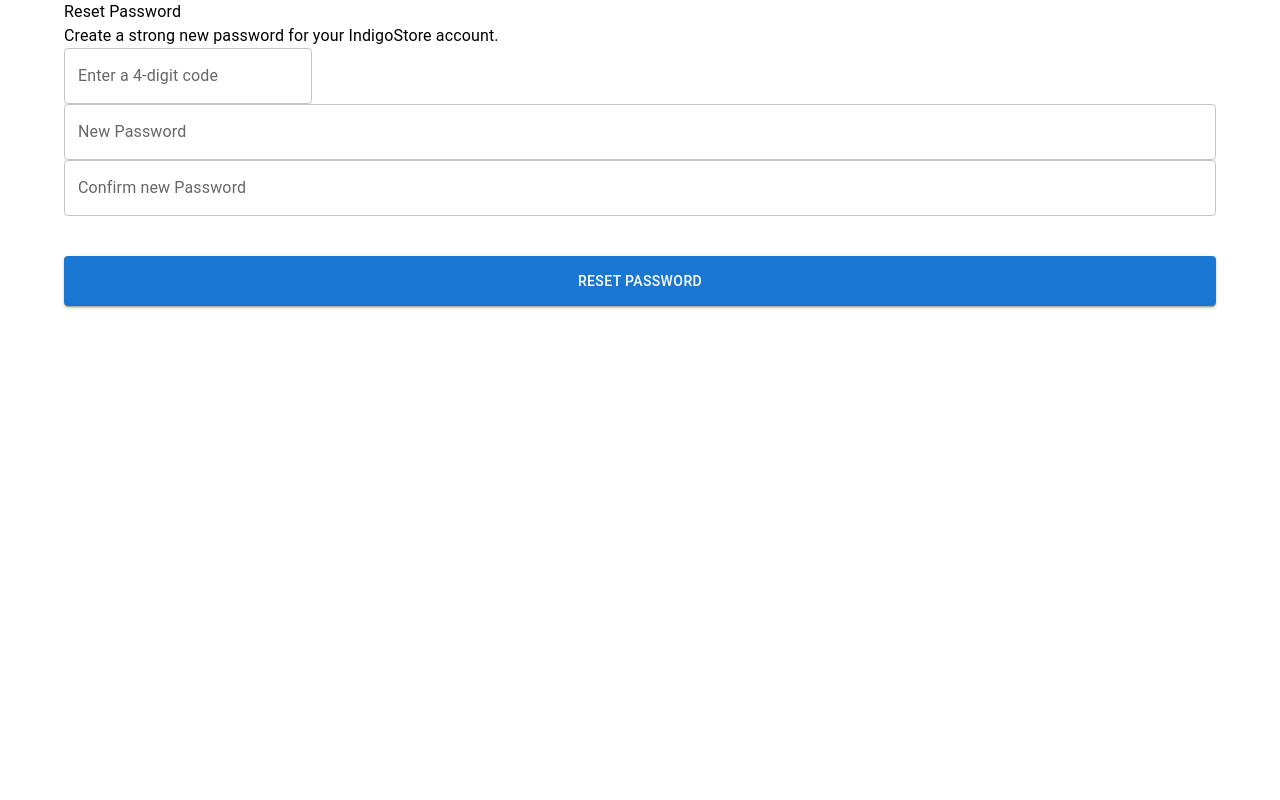
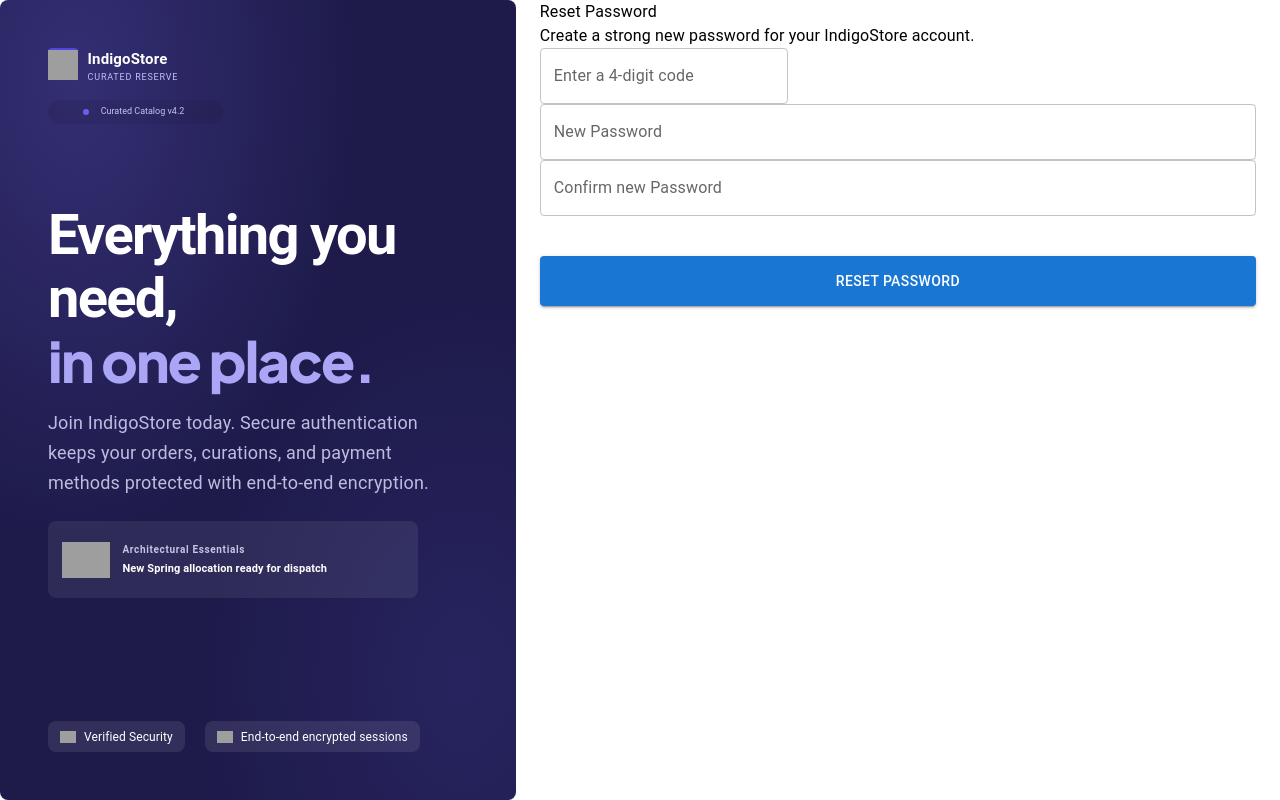
Before and after one commit to Amrmhani/final-react-pro, a React (Vite) app: page /reset-password in a window 1280 px wide. Built offline with nearby package versions, Linux system fonts and the light colour scheme; grey boxes are pictures that could not be loaded.

Commit message:
add ResetPasswordSidePanel to ResetPassword Page

```diff
--- a/src/assets/ResetPassword/ResetPassword.jsx
+++ b/src/assets/ResetPassword/ResetPassword.jsx
@@ -6,6 +6,7 @@ import { yupResolver } from "@hookform/resolvers/yup";
 import { resetPasswordSchema } from '../../validations/authSchemas';
 import axios from "axios";
 import CustomButton from '../../components/UI/Button/Button';
+import ResetPasswordSidePanel from "../../components/ResetPasswordSidePanel/ResetPasswordSidePanel";
 
 
 
@@ -46,7 +47,23 @@ const onSubmit = async (data) => {
     }
   };
   return (
-    <Box >
+    <Box
+      sx={{
+        minHeight: "100vh",
+        width: "100%",
+        display: "flex",
+      }}
+    >
+      <Box
+        sx={{
+          width: "50%",
+          minHeight: "100vh",
+          display: { xs: "none", md: "block" },
+        }}
+      >
+        <ResetPasswordSidePanel />
+      </Box>
+      <Box>
         <Container>
           <Box>
             <Typography className="font-Primary">
@@ -104,7 +121,7 @@ const onSubmit = async (data) => {
             </CustomButton>
           </Box>
         </Container>
-
+      </Box>
     </Box>
 
   );
```
Lines whose indentation alone changed are shown as unchanged.
